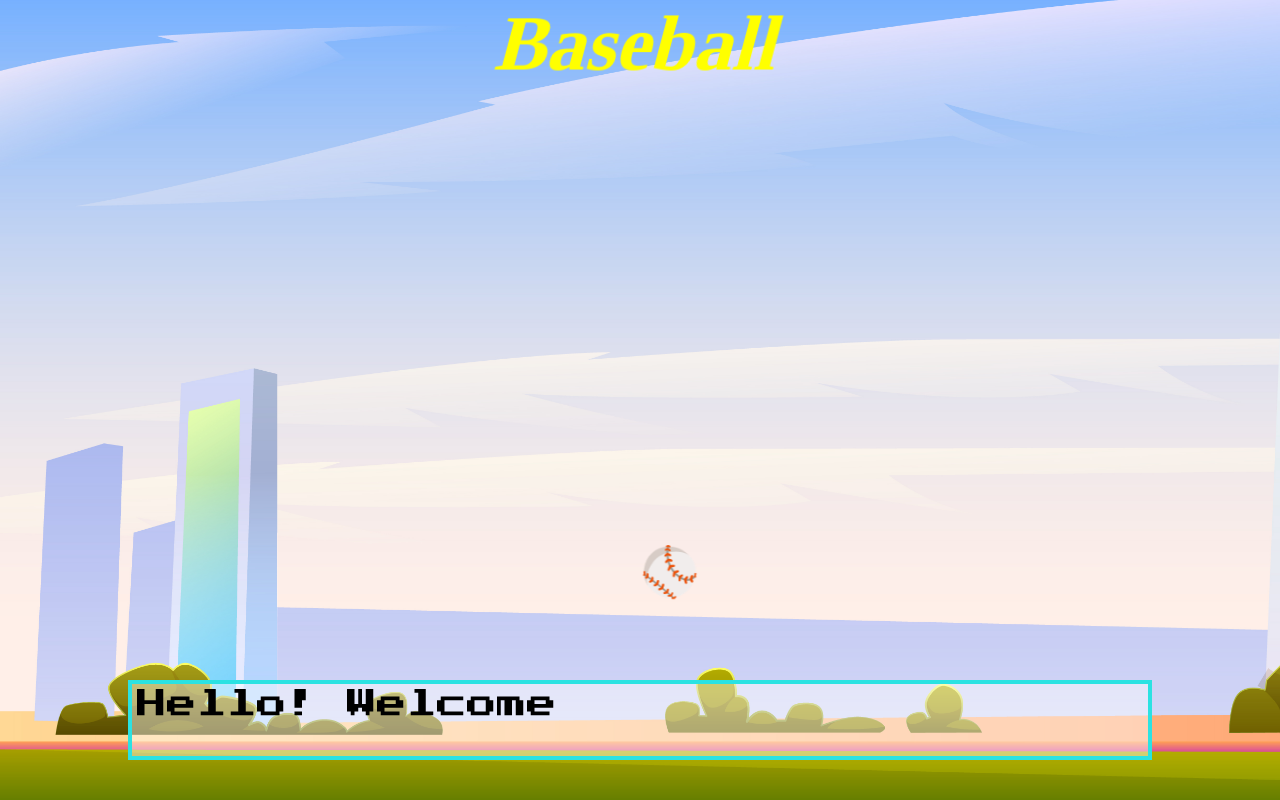
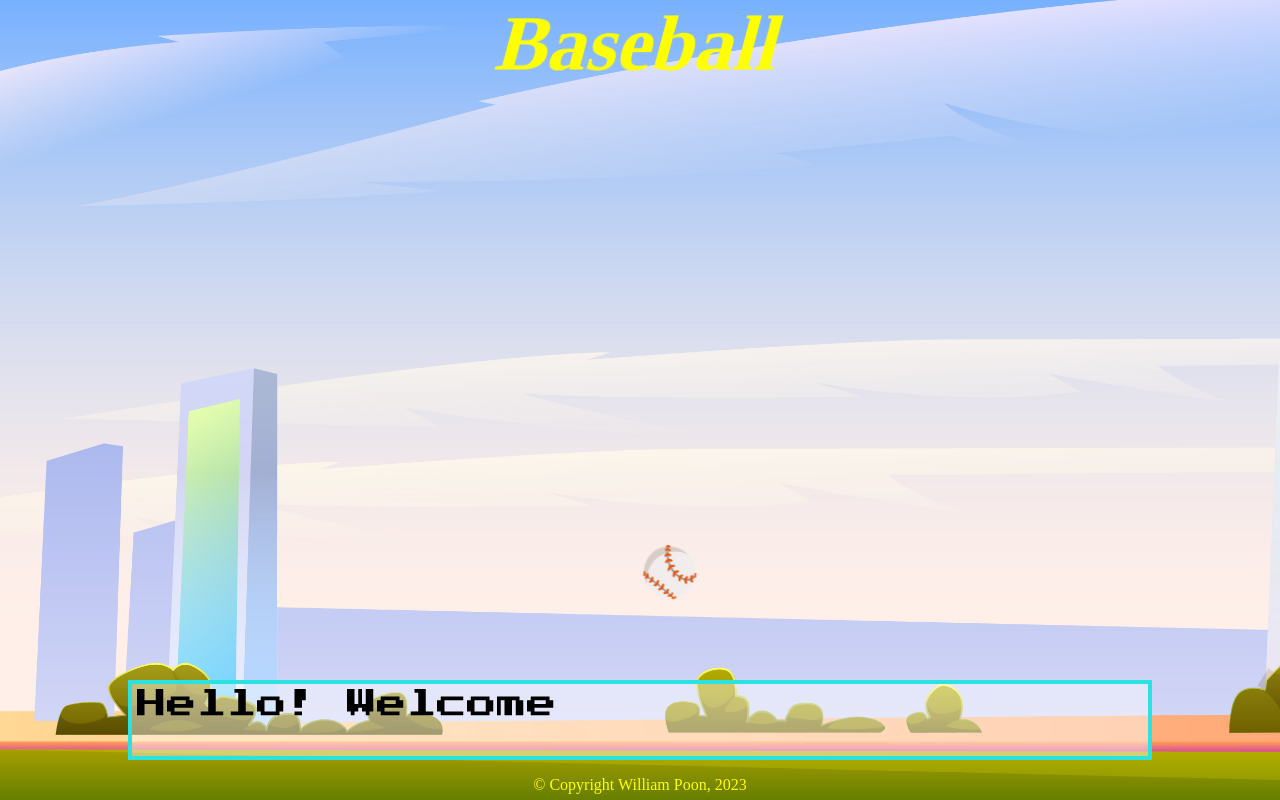
Before and after one commit to williamphk/Baseball-Game, a plain HTML site: page index.html in a window 1280 px wide. Drawn offline with Linux system fonts and the light colour scheme.

Commit message:
Added Footer

```diff
--- a/index.html
+++ b/index.html
@@ -9,7 +9,9 @@
     <title>Baseball</title>
   </head>
   <body>
-    <h1 id="game-title">Baseball</h1>
+    <nav>
+      <h1 id="game-title">Baseball</h1>
+    </nav>
     <main class="game-container" id="game-container">
       <div class="sun-container">
         <div id="sun" class="sun" aria-label="Sun"></div>
@@ -44,5 +46,6 @@
       <div id="dialogue" class="dialogue" aria-label="Game dialogue"></div>
       <!-- aria-live -->
     </main>
+    <footer>© Copyright William Poon, 2023</footer>
   </body>
 </html>
--- a/styles/style.css
+++ b/styles/style.css
@@ -8,9 +8,17 @@
 
 body {
   display: flex;
+  flex-direction: column;
   justify-content: center;
   align-items: center;
   height: 100vh;
+}
+
+nav {
+  display: flex;
+  flex-direction: column;
+  justify-content: center;
+  align-items: center;
 }
 
 h1 {
@@ -109,7 +117,7 @@ h1 {
   background-size: cover;
   background-repeat: no-repeat;
   overflow: hidden;
-  animation: change-color 30s 1 normal ease-in-out both 52s;
+  animation: change-color 30s 1 normal ease-in-out both 50s;
 }
 
 @keyframes change-color {
@@ -292,3 +300,12 @@ h1 {
     background-color: orangered;
   }
 }
+
+footer {
+  user-select: none;
+  position: absolute;
+  z-index: 1;
+  top: 97%;
+  text-align: center;
+  color: yellow;
+}
```
